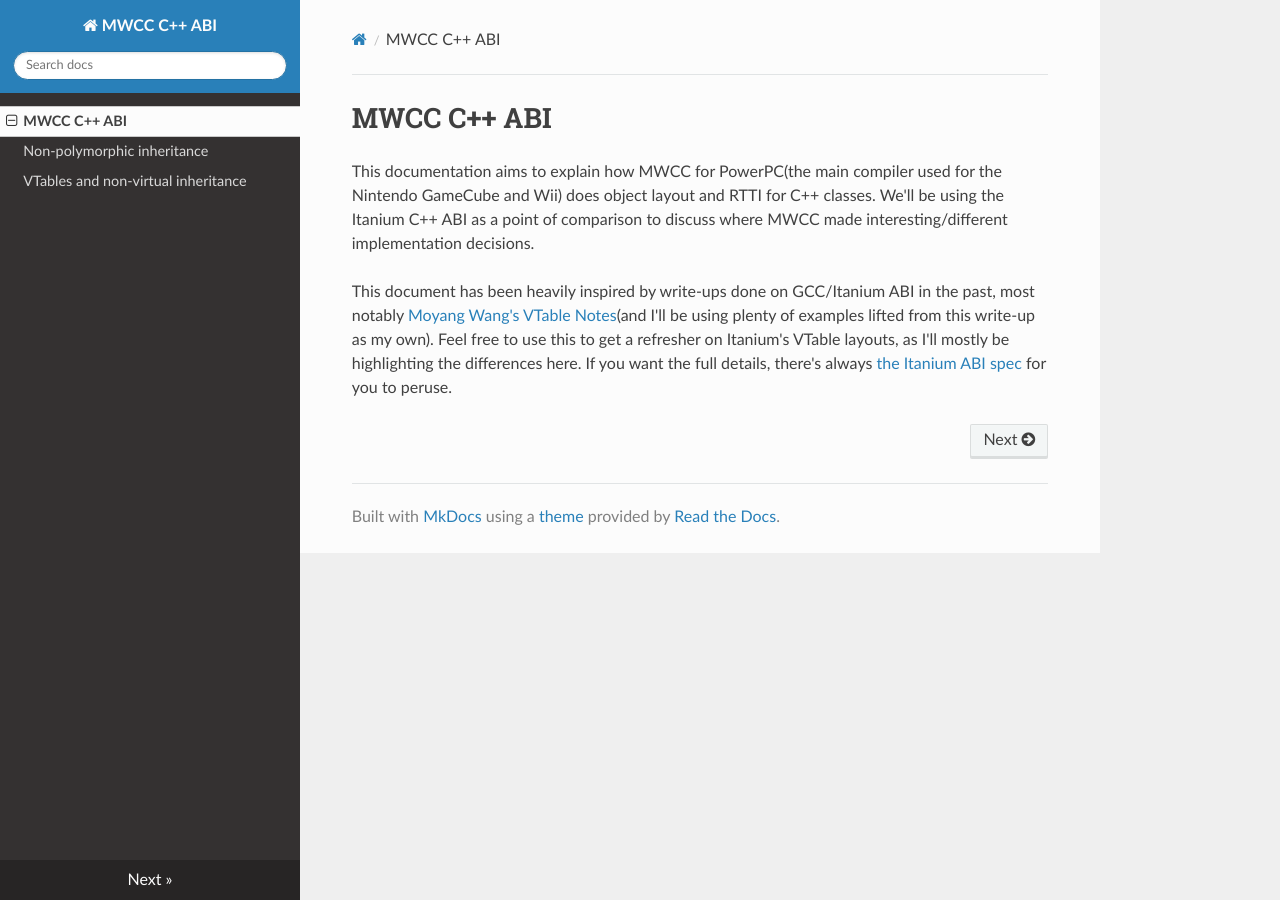
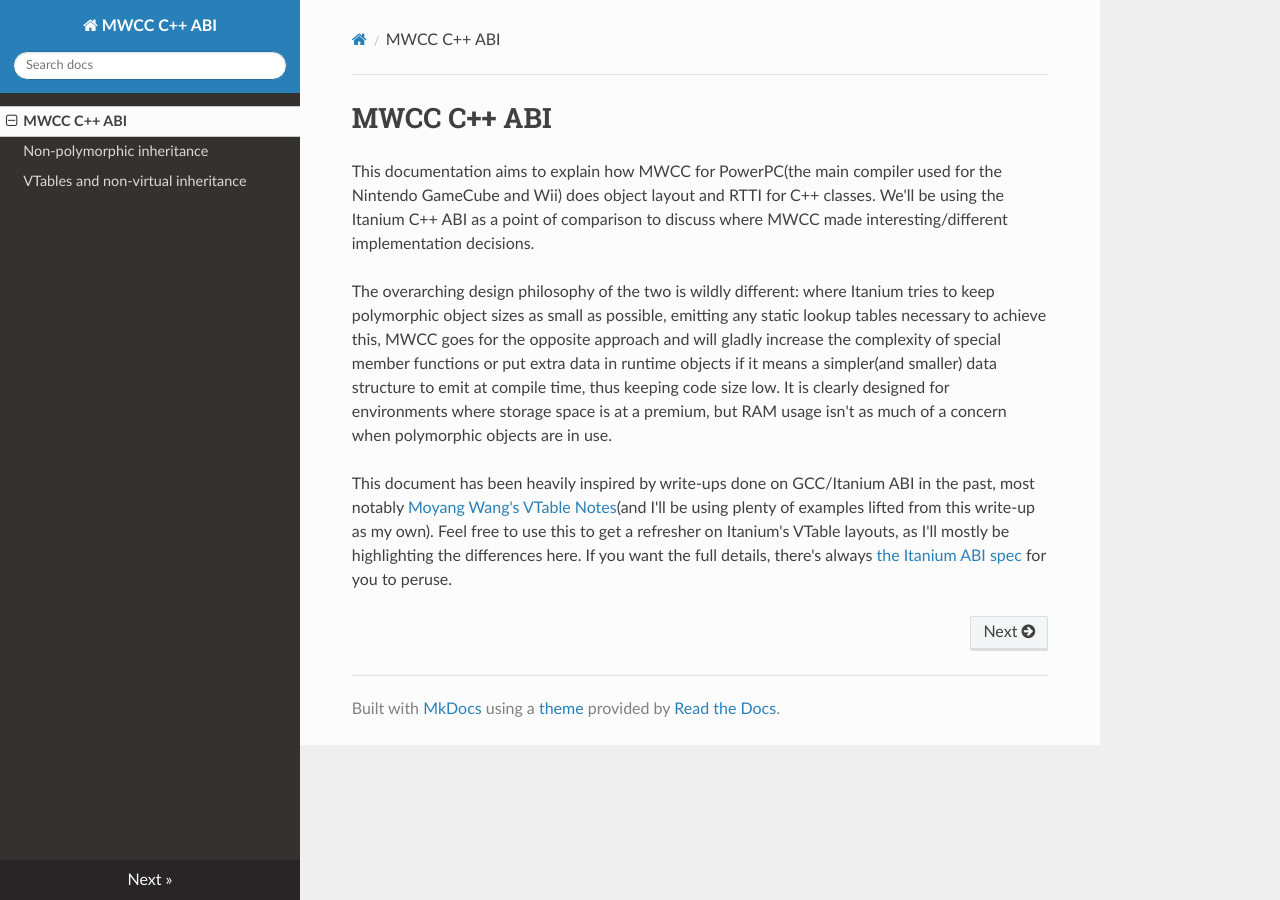
Before and after one commit to SephDB/mwcc-abi, an MkDocs documentation site: the page built from docs/index.md, in a window 1280 px wide. Built offline with MkDocs 1.6.1, drawn with Linux system fonts in a browser that asks for light colours; nearby versions of some CDN libraries; a script that is not in the unit is left out.

Commit message:
Add design philosophy comparison

```diff
--- a/docs/index.md
+++ b/docs/index.md
@@ -2,4 +2,6 @@
 
 This documentation aims to explain how MWCC for PowerPC(the main compiler used for the Nintendo GameCube and Wii) does object layout and RTTI for C++ classes. We'll be using the Itanium C++ ABI as a point of comparison to discuss where MWCC made interesting/different implementation decisions.
 
+The overarching design philosophy of the two is wildly different: where Itanium tries to keep polymorphic object sizes as small as possible, emitting any static lookup tables necessary to achieve this, MWCC goes for the opposite approach and will gladly increase the complexity of special member functions or put extra data in runtime objects if it means a simpler(and smaller) data structure to emit at compile time, thus keeping code size low. It is clearly designed for environments where storage space is at a premium, but RAM usage isn't as much of a concern when polymorphic objects are in use.
+
 This document has been heavily inspired by write-ups done on GCC/Itanium ABI in the past, most notably [Moyang Wang's VTable Notes](https://gist.github.com/moyang/1b7726c6d2df459ef73a717a56a0abfe)(and I'll be using plenty of examples lifted from this write-up as my own). Feel free to use this to get a refresher on Itanium's VTable layouts, as I'll mostly be highlighting the differences here. If you want the full details, there's always [the Itanium ABI spec](https://itanium-cxx-abi.github.io/cxx-abi/abi.html) for you to peruse.
```
